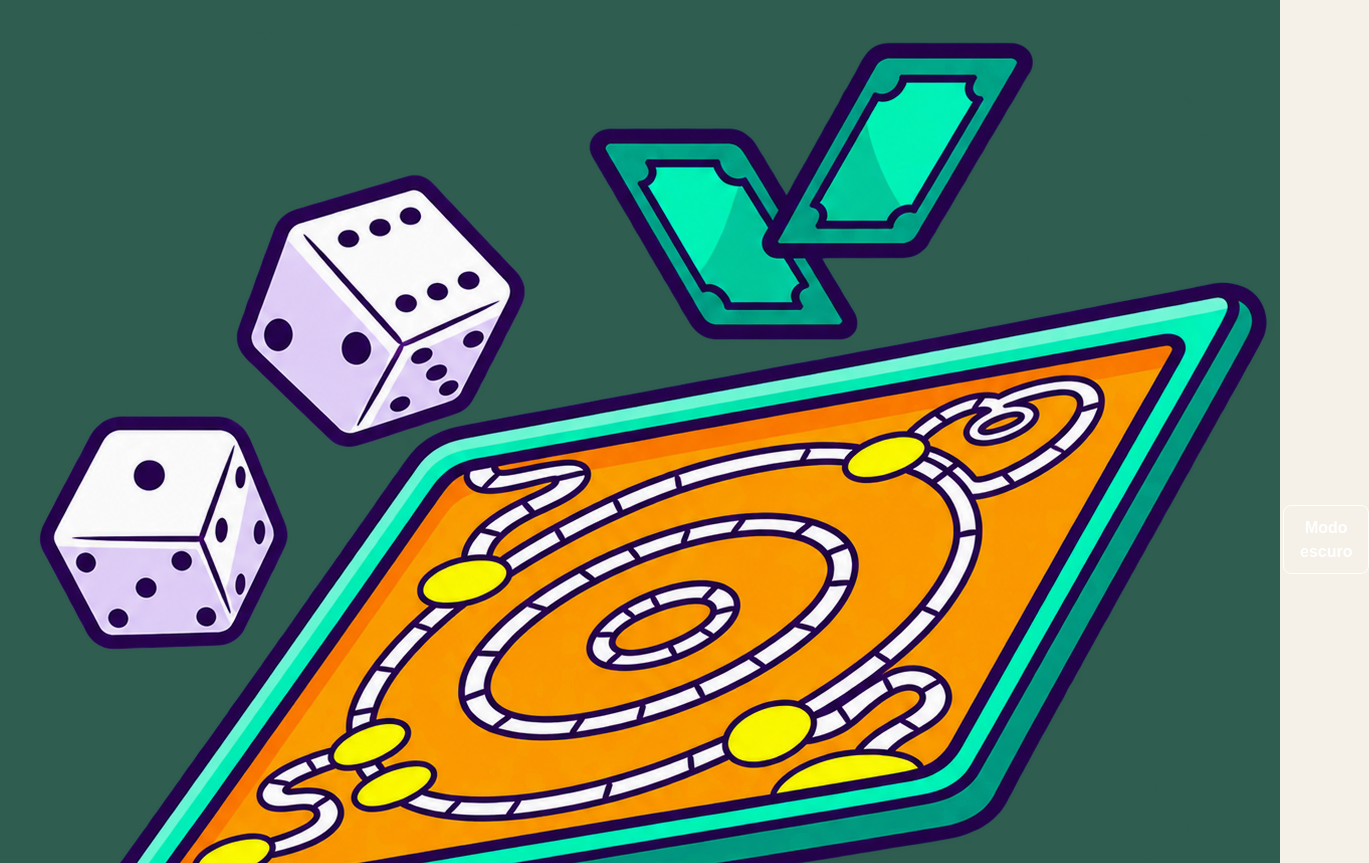
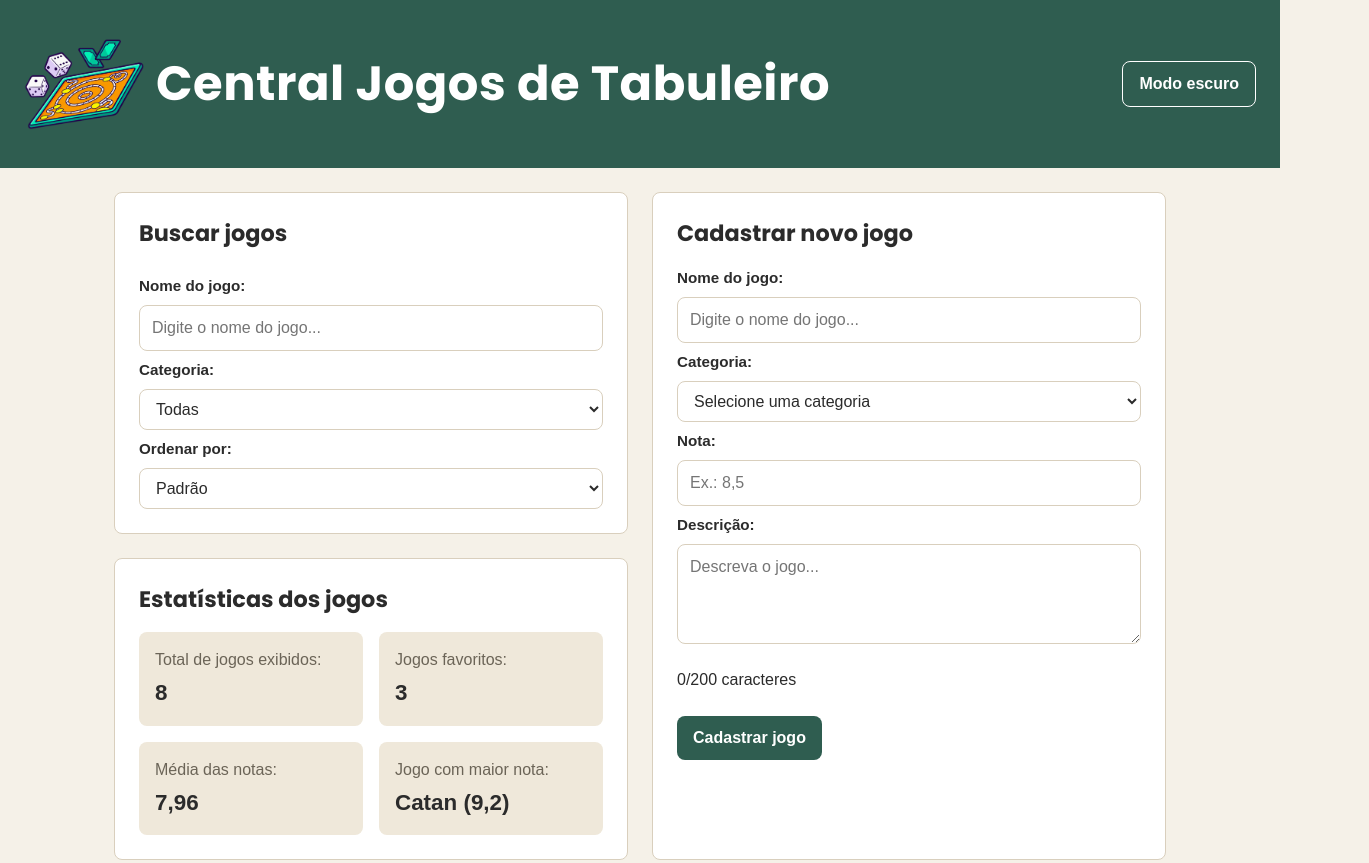
Before and after one commit to gabrielshrocha/fatecrp-dw-avaliacao, a plain HTML site: page index.html in a window 1280 px wide. Shown: the top 863 px of the page, 1369 px wide, since content can reach past the window. Drawn offline with Linux system fonts and the light colour scheme.

Commit message:
style: logotipo, fonte dos títulos e imagem dos cards (css)

```diff
--- a/css/style.css
+++ b/css/style.css
@@ -32,6 +32,9 @@
     --raio-pilula: 999px;
     --sombra: 0 4px 12px rgba(0, 0, 0, 0.08);
     --transicao: 0.2s ease;
+
+    /* Fontes */
+    --fonte-titulo: "Poppins", Arial, sans-serif;
 }
 
 * {
@@ -65,6 +68,12 @@ h3 {
     font-size: 1.15rem;
 }
 
+h1,
+h2,
+h3 {
+    font-family: var(--fonte-titulo);
+}
+
 
 /* 3. Cabeçalho e rodapé */
 
@@ -83,7 +92,26 @@ header {
 
 header h1 {
     margin: 0;
-    font-size: clamp(1.6rem, 5vw, 2.4rem);
+    font-size: clamp(1.8rem, 6vw, 3rem);
+}
+
+/* Logotipo: imagem ao lado do título */
+
+.logo {
+    display: flex;
+    align-items: center;
+    gap: 0.75rem;
+}
+
+.logo img {
+    width: 72px;
+    height: 72px;
+    object-fit: contain;
+}
+
+.logo h1 {
+    font-weight: 700;
+    letter-spacing: 0.5px;
 }
 
 footer {
@@ -282,6 +310,14 @@ form button {
     margin: 0;
 }
 
+.imagem-jogo {
+    width: 100%;
+    object-fit: cover;
+
+    background-color: var(--cor-painel);
+    border-radius: calc(var(--raio) - 2px);
+}
+
 /* Empurra os botões para o fim do card, alinhando cards de alturas diferentes */
 
 .card-jogo button:first-of-type {
@@ -368,6 +404,11 @@ form button {
             "jogos   jogos";
         padding: var(--espaco-grande);
     }
+
+    .logo img {
+        width: 120px;
+        height: 120px;
+    }
 }
 
 
```
